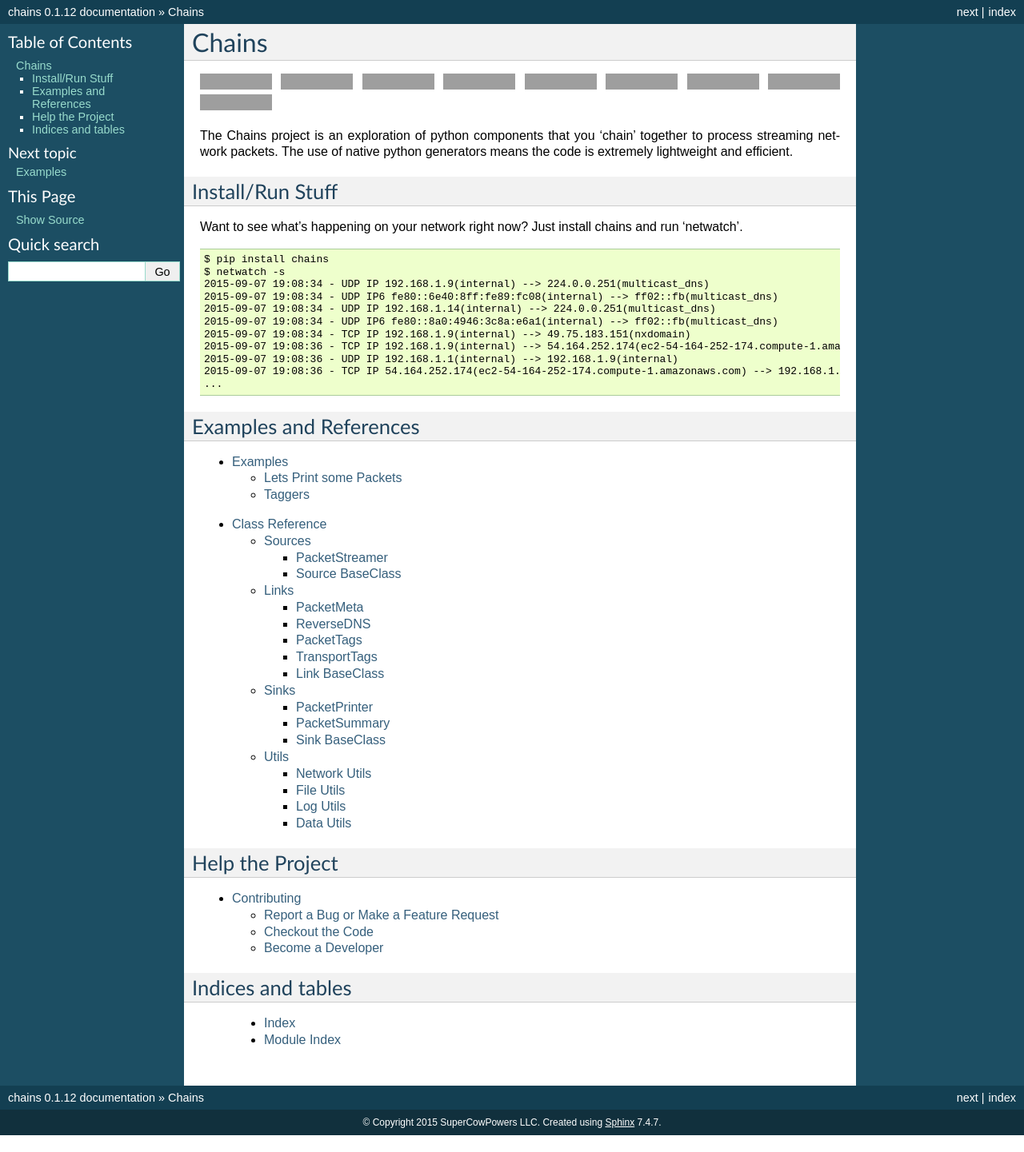
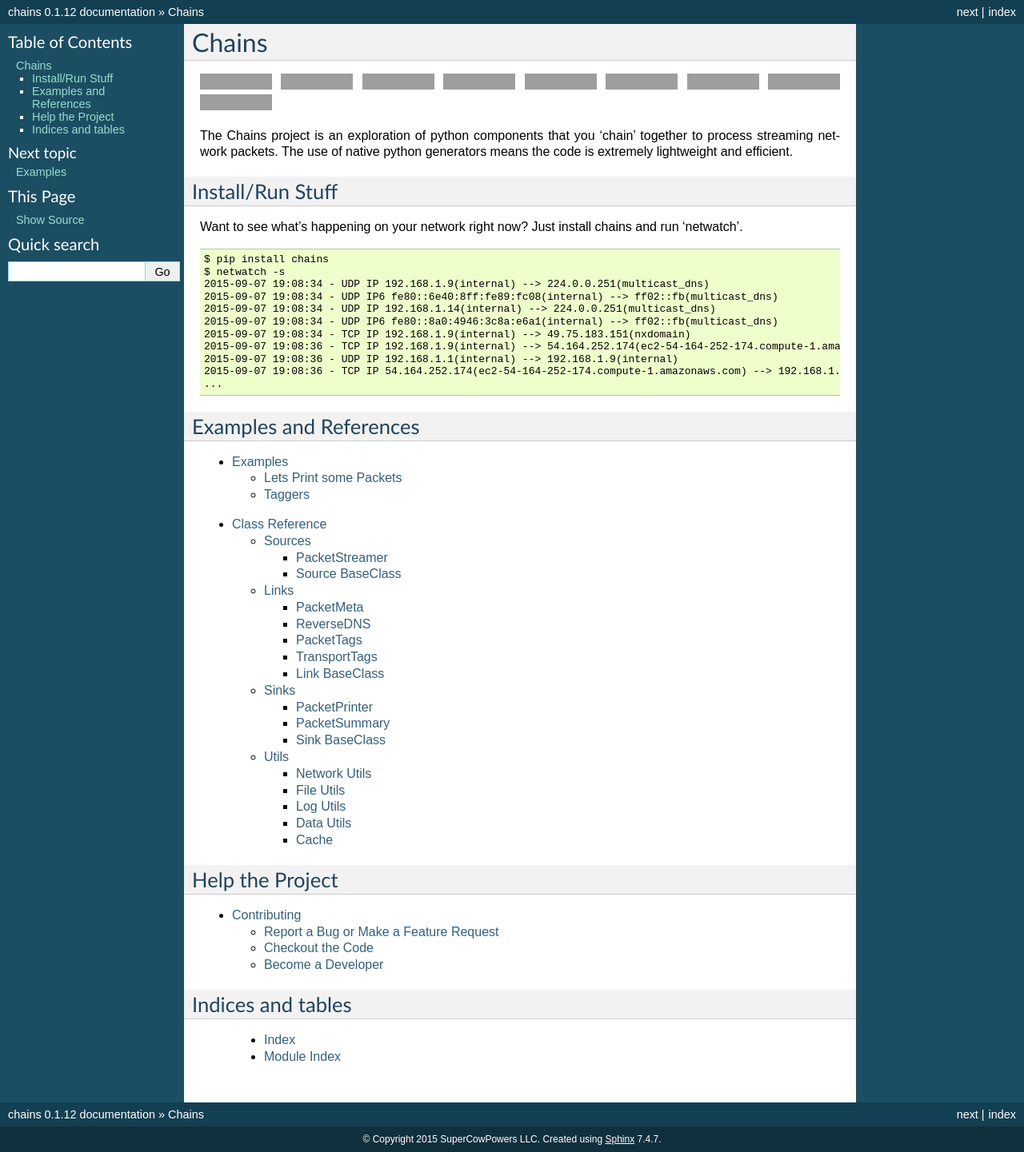
Before and after one commit to SuperCowPowers/chains, a Sphinx documentation site: the page built from docs/index.rst, in a window 1280 px wide, cut to the strip 0-1441 px from the top of the page. Shown: the whole strip at 80% size. Built offline with Sphinx 7.4.7, drawn with Linux system fonts in a browser that asks for light colours; before the commit the page ends 1420 px from its top, so only the background shows below that; grey boxes are pictures that could not be loaded.

Commit message:
adding cache to auto docs

```diff
--- a/docs/class_reference/utils.rst
+++ b/docs/class_reference/utils.rst
@@ -19,3 +19,7 @@ Log Utils
 Data Utils
 ==========
 .. automodule:: chains.utils.data_utils
+
+Cache
+=====
+.. automodule:: chains.utils.cache
```
